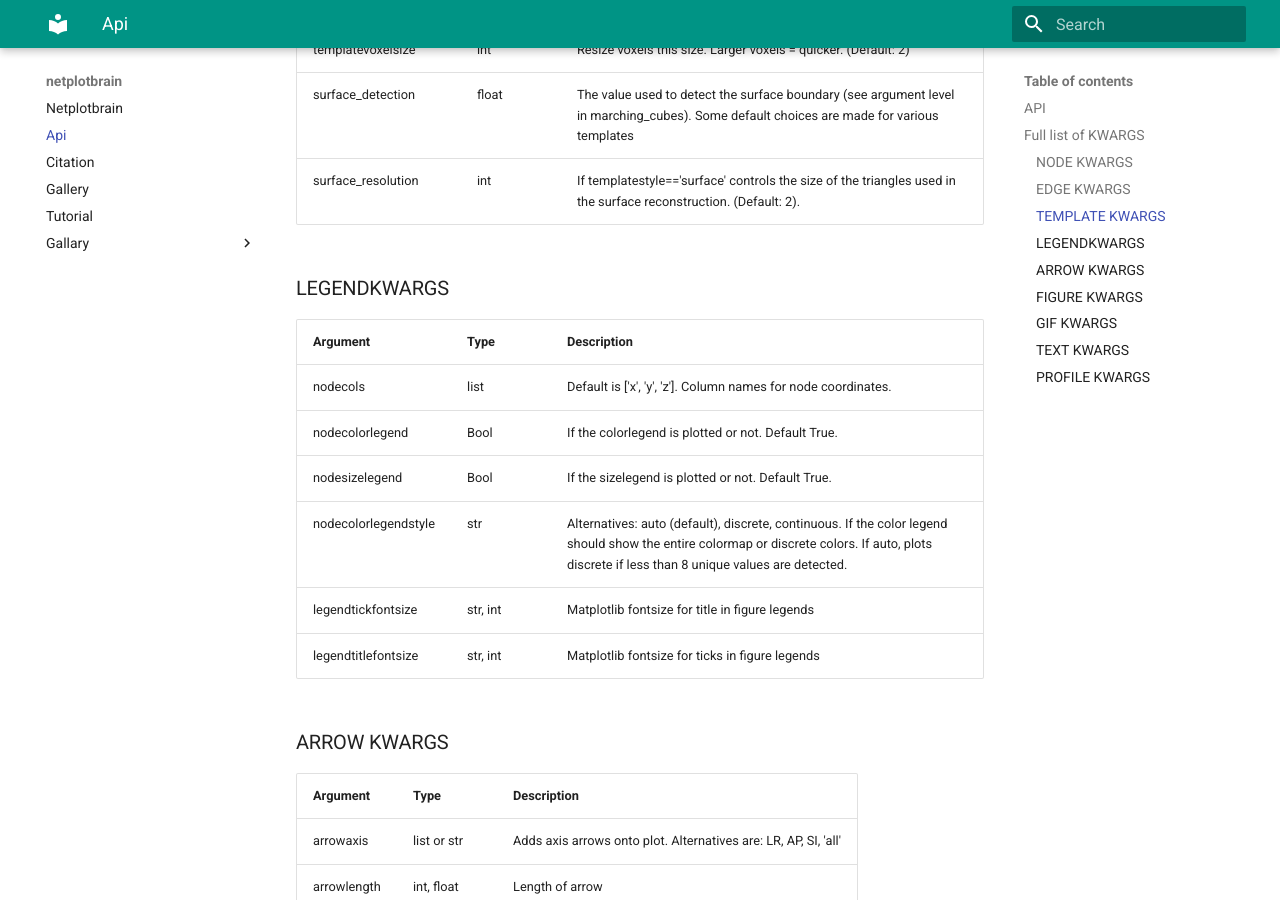
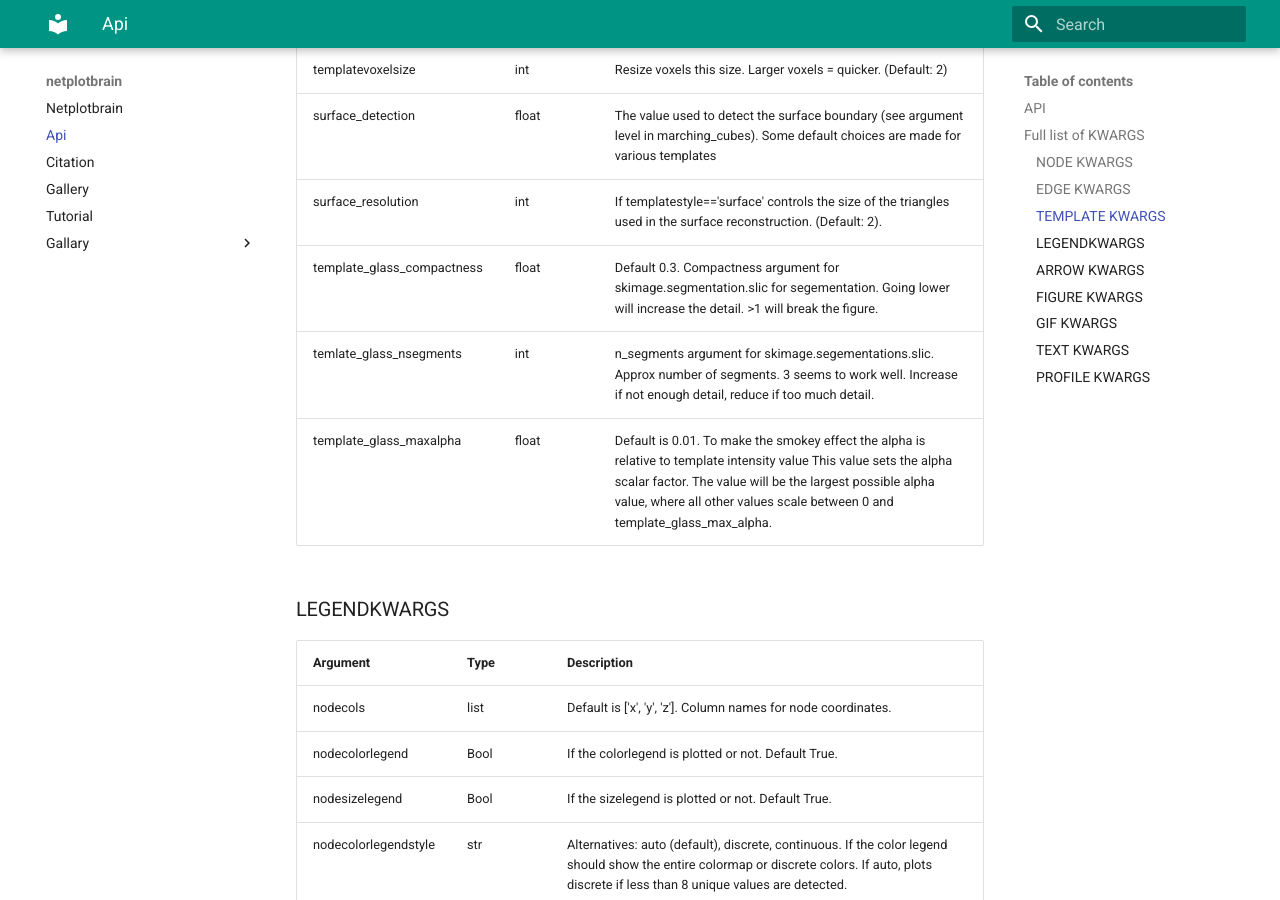
Before and after one commit to wiheto/netplotbrain, an MkDocs documentation site: the page built from docs/api.md, in a window 1280 px wide and 900 px high, scrolled down 2206 px. Built offline with MkDocs 1.6.1 and Material for MkDocs 9.7.7, drawn with Linux system fonts in a browser that asks for light colours.

Commit message:
glass_brain profile integration

```diff
--- a/docs/api.md
+++ b/docs/api.md
@@ -48,6 +48,10 @@
 templatevoxelsize | int | Resize voxels this size. Larger voxels = quicker. (Default: 2)
 surface_detection | float | The value used to detect the surface boundary (see argument level in marching_cubes). Some default choices are made for various templates
 surface_resolution | int | If templatestyle=='surface' controls the size of the triangles used in the surface reconstruction. (Default: 2).
+template_glass_compactness | float | Default 0.3. Compactness argument for skimage.segmentation.slic for segementation. Going lower will increase the detail. >1 will break the figure.
+temlate_glass_nsegments | int | n_segments argument for skimage.segementations.slic. Approx number of segments. 3 seems to work well. Increase if not enough detail, reduce if too much detail.
+template_glass_maxalpha | float | Default is 0.01. To make the smokey effect the alpha is relative to template intensity value This value sets the alpha scalar factor. The value will be the largest possible alpha value, where all other values scale between 0 and template_glass_max_alpha.
+
 
 ### LEGENDKWARGS
 
```
Also changed, not shown: 12 other files.
